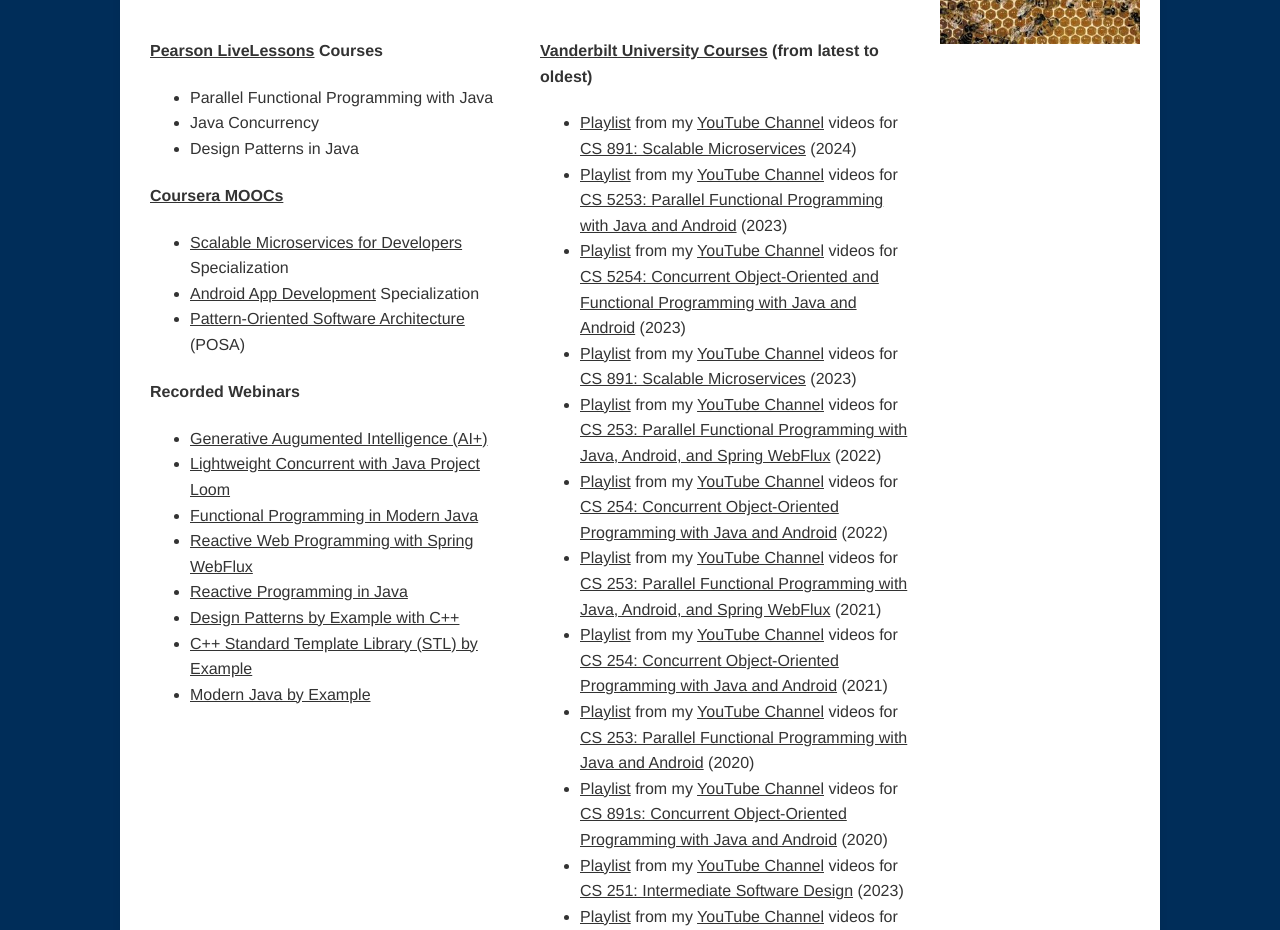
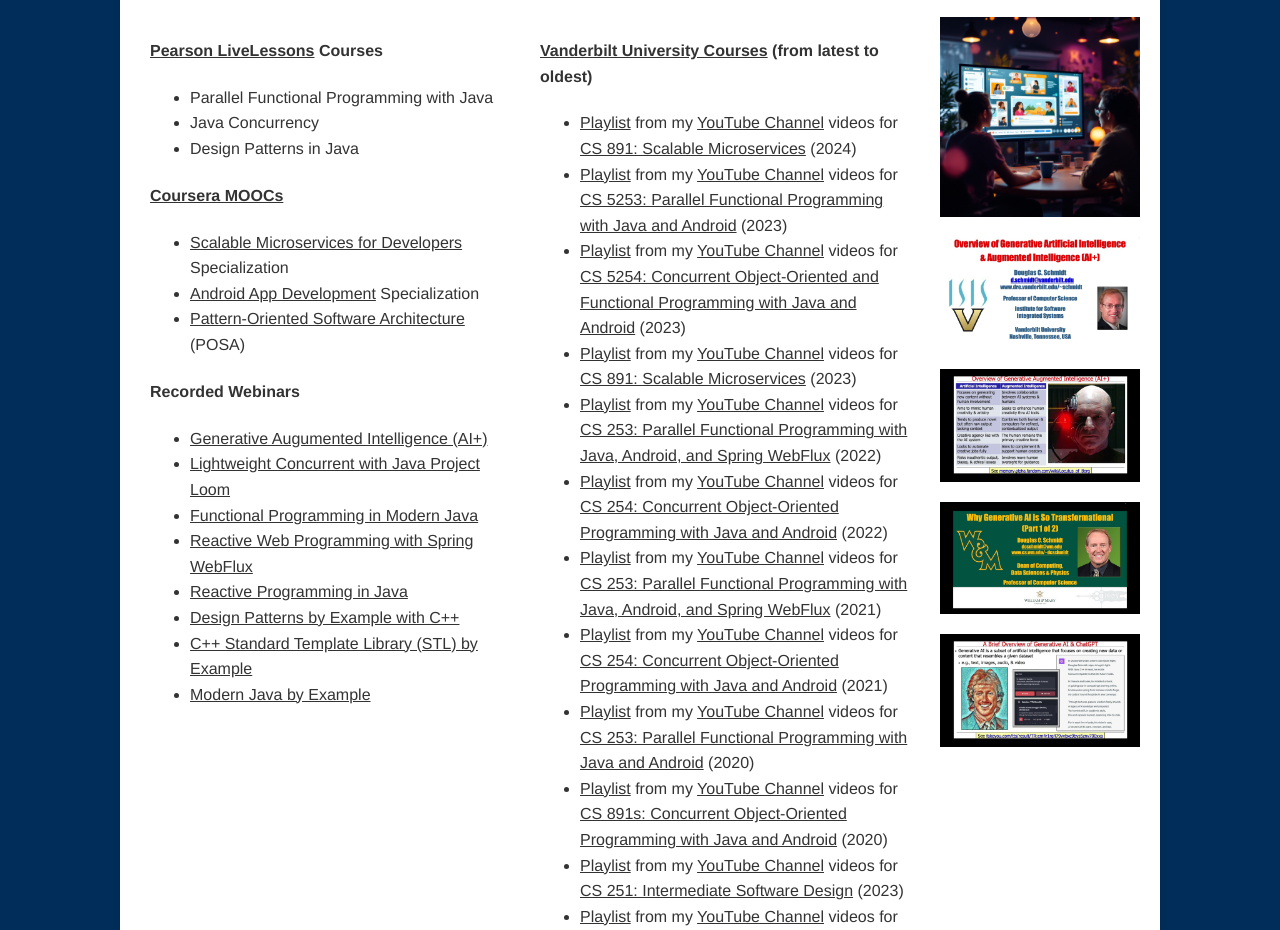
Before and after one commit to dschmidt-pages/dschmidt-pages.github.io, a plain HTML site: page digital-learning.html in a window 1280 px wide. Shown: the part 338-1268 px from the top of the page. Drawn offline with Linux system fonts and the light colour scheme.

Commit message:
Refactor: Update digital-learning page image layout and add new images.

```diff
--- a/digital-learning.html
+++ b/digital-learning.html
@@ -41,8 +41,14 @@
             </ul>
         </nav>
         <main>
-            <img src="oldSchmidtSite/Digital Learning Offerings_files/bee-patterns.jpg" alt="Bee Patterns" style="float: right; margin: 0 0 20px 20px; width: 200px;">
             <h2>Digital Learning Offerings</h2>
+            <div style="float: right; margin: 0 0 20px 20px; width: 200px;">
+  <img src="images/digital-learning.png" alt="Digital Learning" style="width: 100%; height: auto; display: block;" />
+  <img src="images/snip1.jpg" alt="Screenshot 1" style="width: 100%; height: auto; display: block; margin-top: 20px;" />
+  <img src="images/snip2.jpg" alt="Screenshot 2" style="width: 100%; height: auto; display: block; margin-top: 20px;" />
+  <img src="images/snip3.jpg" alt="Screenshot 3" style="width: 100%; height: auto; display: block; margin-top: 20px;" />
+  <img src="images/snip4.jpg" alt="Screenshot 4" style="width: 100%; height: auto; display: block; margin-top: 20px;" />
+</div>
             <div class="column-container">
                 <div class="column">
                     <h4><a href="http://www.pearsonhighered.com/educator/series/LiveLessons/10662.page">Pearson LiveLessons</a> Courses</h4>
```
Also changed, not shown: bio.html (+1 -0 lines), courses.html (+1 -0 lines), multimedia.html (+1 -0 lines), resume.html (+1 -0 lines), images/bio.jpg (added), images/courses.png (added), images/digital-learning.png (added), images/multimedia.png (added), images/resume.png (added), images/snip1.jpg (added), images/snip2.jpg (added), images/snip3.jpg (added), images/snip4.jpg (added).
